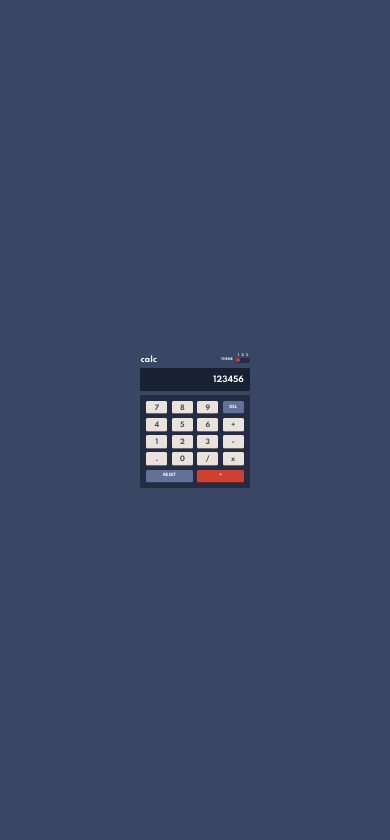
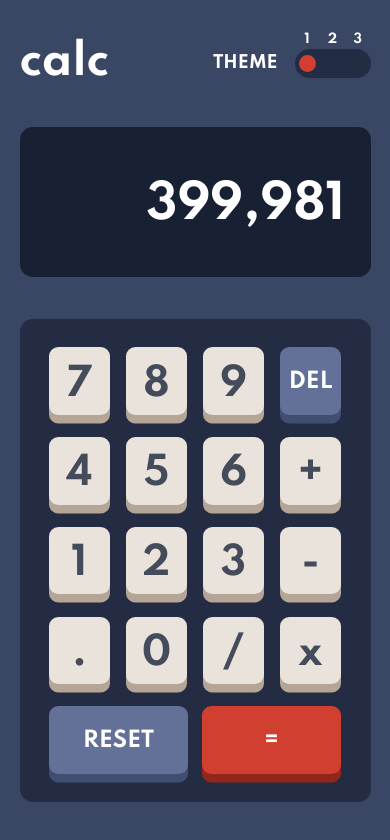
Before and after one commit to wahyuhenditya/frontendmentor-calculator-app, a React (Create React App) app: page / in a window 390 px wide. Shown: the top 840 px of the page. Built offline with nearby package versions, Linux system fonts and the light colour scheme.

Commit message:
Finishing mobile styling

```diff
--- a/src/App.js
+++ b/src/App.js
@@ -39,7 +39,7 @@ function App() {
 				</div>
 			</div>
 			<div className="screen">
-				<span>123456</span>
+				<span>399,981</span>
 			</div>
 			<div className="operation">{populateButton()}</div>
 		</div>
--- /dev/null
+++ b/src/style/_mixins.scss
@@ -0,0 +1,7 @@
+$mobile: 500px;
+
+@mixin media {
+	@media screen and (max-width: 1365px) {
+		@content;
+	}
+}
--- a/src/style/_theme.scss
+++ b/src/style/_theme.scss
@@ -23,6 +23,12 @@
 	--text-100: hsl(0, 0%, 100%);
 	--text-200: hsl(0, 0%, 100%);
 	--text-300: hsl(221, 14%, 31%);
+
+	--radius: 0.4vw;
+
+	@media screen and (orientation: portrait) {
+		--radius: 1.5vh;
+	}
 }
 
 .theme2 {
--- a/src/style/index.scss
+++ b/src/style/index.scss
@@ -1,4 +1,5 @@
 @import "reset";
+@import "mixins";
 @import "theme";
 
 html,
@@ -18,13 +19,29 @@ body {
 	display: flex;
 	align-items: center;
 	justify-content: center;
+
+	* {
+		transition: background-color 300ms ease, color 300ms ease;
+	}
 }
 
 .App {
 	flex-basis: 28%;
 
+	@include media {
+		height: 90%;
+		flex-basis: 90%;
+		display: flex;
+		flex-direction: column;
+		justify-content: space-between;
+	}
+
 	> * + * {
 		margin-top: 1vw;
+
+		@include media {
+			margin-top: 5vh;
+		}
 	}
 
 	.top {
@@ -35,6 +52,10 @@ body {
 		.title {
 			font-size: 2vw;
 			color: var(--text-200);
+
+			@include media {
+				font-size: 5vh;
+			}
 		}
 
 		.theme {
@@ -44,27 +65,43 @@ body {
 			> span {
 				text-transform: uppercase;
 				color: var(--text-200);
-				font-size: 0.8vw;
+				font-size: 0.7vw;
+				margin-bottom: -0.2vw;
+
+				@include media {
+					font-size: 2vh;
+				}
 			}
 
 			.select {
 				display: flex;
 				align-items: center;
 				background-color: var(--bg-secondary);
-				margin-left: 0.7vw;
+				margin-left: 1.5vw;
 				border-radius: 1vw;
-				padding: 0.15vw 0.2vw;
+				padding: 0.3vw 0.4vw;
+
+				@include media {
+					margin-left: 2vh;
+					border-radius: 2vh;
+					padding: 0.7vh 0.5vh;
+				}
 
 				.indicator {
 					--size: 1vw;
 					position: relative;
 					background-color: transparent;
-					margin-right: 0.1vw;
+					border-radius: 50%;
+					margin-right: 0.4vw;
 					width: var(--size);
 					height: var(--size);
-					border-radius: 50%;
 					color: var(--text-200);
 					cursor: pointer;
+
+					@include media {
+						--size: 2vh;
+						margin-right: 1vh;
+					}
 
 					&:last-child {
 						margin: 0;
@@ -78,7 +115,12 @@ body {
 						left: 0;
 						right: 0;
 						text-align: center;
-						font-size: 0.8vw;
+						font-size: 0.6vw;
+
+						@include media {
+							font-size: 1.5vh;
+							top: calc(-1 * var(--size) - 0.6vh);
+						}
 					}
 
 					&.active {
@@ -93,15 +135,26 @@ body {
 	.screen {
 		width: 100%;
 		background-color: var(--bg-screen);
-		border-radius: 0.4vw;
+		border-radius: var(--radius);
 		display: flex;
 		align-items: center;
 		justify-content: flex-end;
 		padding: 2vw 1.5vw;
 
+		@include media {
+			flex-grow: 1;
+			padding: 0 3vh;
+		}
+
 		span {
 			font-size: 2vw;
 			color: var(--text-200);
+			margin-bottom: -0.5vw;
+
+			@include media {
+				font-size: 5.5vh;
+				margin-bottom: -0.8vh;
+			}
 		}
 	}
 
@@ -111,7 +164,13 @@ body {
 		flex-wrap: wrap;
 		justify-content: space-between;
 		padding: 1.5vw;
-		border-radius: 0.4vw;
+		border-radius: var(--radius);
+
+		@include media {
+			flex-grow: 1;
+			padding: 2vh 3.5vh;
+			align-items: center;
+		}
 
 		.button {
 			width: calc(100% / 4.6);
@@ -120,7 +179,7 @@ body {
 			background-color: var(--keys-bg-100);
 			text-align: center;
 			padding: 0.5vw 0;
-			border-radius: 0.4vw;
+			border-radius: var(--radius);
 			display: flex;
 			align-items: center;
 			justify-content: center;
@@ -128,9 +187,24 @@ body {
 			cursor: pointer;
 			font-size: 1.7vw;
 
+			@include media {
+				width: calc(100% / 4.8);
+				height: 8vh;
+				flex-grow: 0;
+				flex-shrink: 0;
+				font-size: 4.5vh;
+				margin: 0;
+				border-radius: calc(var(--radius) - 0.4vh);
+				box-shadow: 0 1vh 0 var(--keys-shadow-100);
+			}
+
 			span {
 				color: var(--keys-text-reg);
 				margin-bottom: -0.5vw;
+
+				@include media {
+					margin-bottom: -0.8vh;
+				}
 			}
 
 			&.special {
@@ -138,6 +212,11 @@ body {
 				background-color: var(--keys-bg-300);
 				box-shadow: 0 0.15vw 0 var(--keys-shadow-300);
 				font-size: 1vw;
+
+				@include media {
+					font-size: 2.5vh;
+					box-shadow: 0 1vh 0 var(--keys-shadow-300);
+				}
 
 				span {
 					color: var(--keys-text-special);
@@ -160,6 +239,11 @@ body {
 				box-shadow: 0 0.15vw 0 var(--keys-shadow-200);
 				font-size: 1vw;
 
+				@include media {
+					font-size: 2.5vh;
+					box-shadow: 0 1vh 0 var(--keys-shadow-200);
+				}
+
 				span {
 					color: var(--keys-text-submit);
 				}
```
